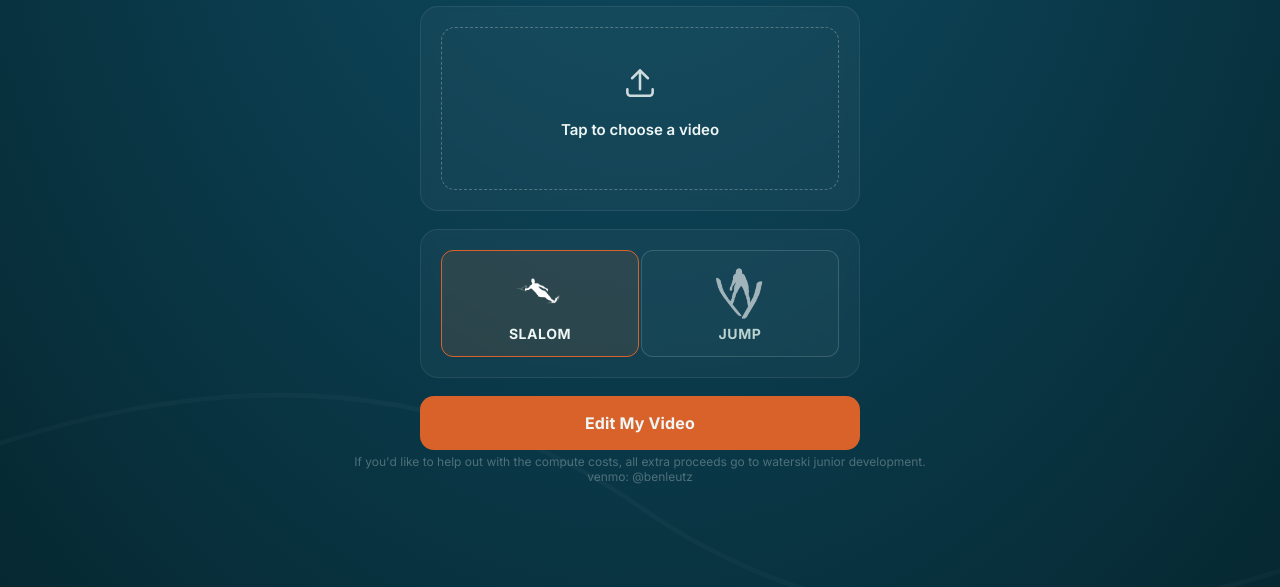
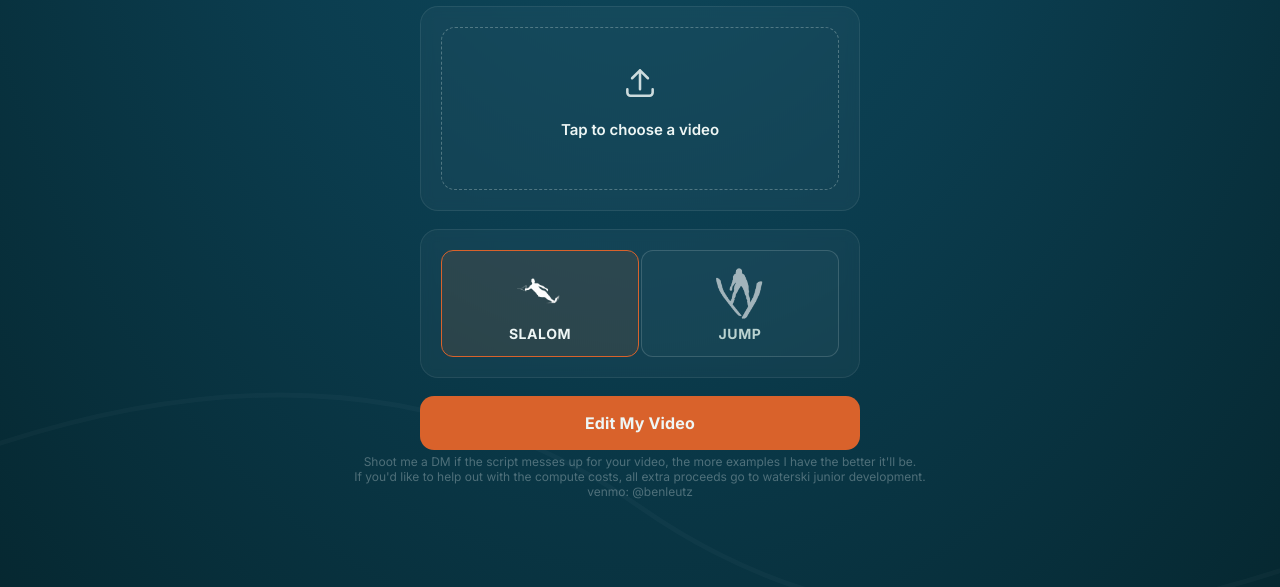
Before and after one commit to bleutz1/ski-video-editor, a plain HTML site: page index.html in a window 1280 px wide. Shown: the part 213-800 px from the top of the page. Drawn offline with Linux system fonts and the light colour scheme; a web font is replaced by a local one.

Commit message:
Update index.html

```diff
--- a/index.html
+++ b/index.html
@@ -468,7 +468,9 @@
 
   </main>
 
-  <footer>If you'd like to help out with the compute costs, all extra proceeds go to waterski junior development. </br>venmo: @benleutz</footer>
+  <footer>Shoot me a DM if the script messes up for your video, the more examples I have the better it'll be.
+    <br>If you'd like to help out with the compute costs, all extra proceeds go to waterski junior development.
+  </br>venmo: @benleutz</footer>
 </div>
 
 <script>
```
